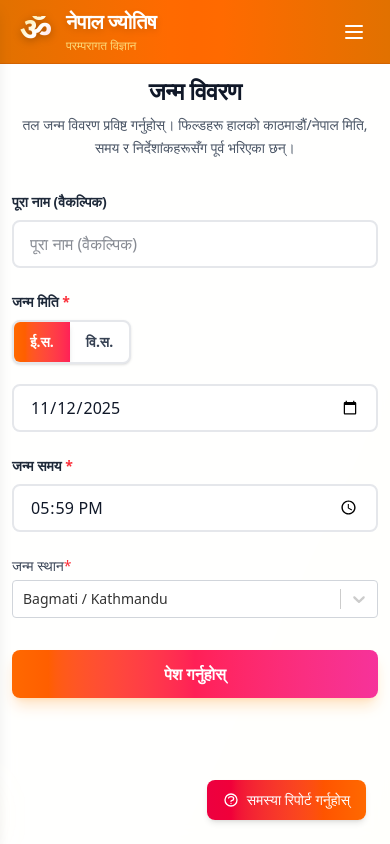
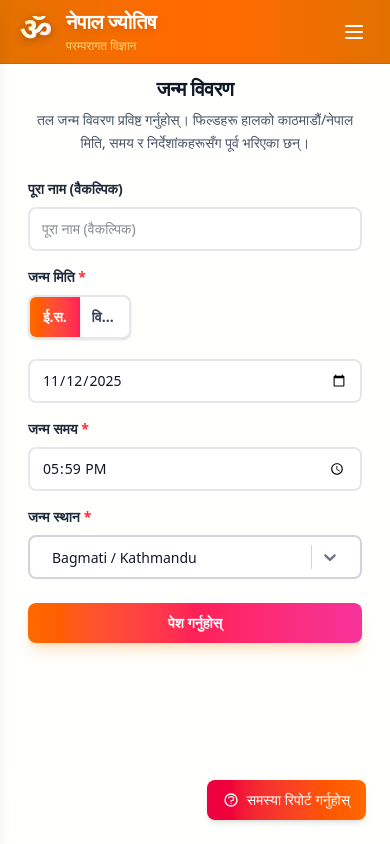
Before and after one commit to mhnpd-org/nepal-jyotish, a Next.js app: page /astro/janma in a window 390 px wide. Built offline with nearby package versions, Linux system fonts and the light colour scheme.

Commit message:
refactor: improve UI consistency and responsiveness across form components

```diff
--- a/src/app/astro/janma/page.tsx
+++ b/src/app/astro/janma/page.tsx
@@ -98,14 +98,14 @@ export default function JanmaPage() {
     submit: 'पेश गर्नुहोस्'
   } as const;
   return (
-    <main className="w-full">
+    <main className="w-full px-4 sm:px-6 lg:px-8">
       <form
         onSubmit={handleSubmit(onSubmit)}
-        className="w-full max-w-3xl mx-auto"
+        className="w-full max-w-2xl lg:max-w-3xl mx-auto"
       >
         {/* Header - clean and simple */}
-        <header className="mb-8 text-center sm:text-left">
-          <h1 className="text-2xl sm:text-3xl font-bold tracking-tight text-gray-900 dark:text-gray-100">
+        <header className="mb-6 sm:mb-8 text-center sm:text-left">
+          <h1 className="text-xl sm:text-2xl lg:text-3xl font-bold tracking-tight text-gray-900 dark:text-gray-100">
             {labels.title}
           </h1>
           <p className="text-sm sm:text-base text-gray-600 dark:text-gray-400 mt-2 leading-relaxed">
@@ -114,22 +114,22 @@ export default function JanmaPage() {
         </header>
 
         {/* Simple form without card wrapper */}
-        <div className="flex flex-col gap-6">
+        <div className="flex flex-col gap-4 sm:gap-6">
             {/* Name (optional) */}
             <div className="flex flex-col gap-2 w-full">
-              <label htmlFor="name" className="text-sm font-semibold text-gray-800 dark:text-gray-200">{labels.name}</label>
+              <label htmlFor="name" className="text-sm sm:text-base font-semibold text-gray-800 dark:text-gray-200">{labels.name}</label>
               <input
                 id="name"
                 type="text"
                 placeholder={labels.name}
-                className="rounded-lg border-2 border-gray-200 dark:border-gray-700 bg-white dark:bg-gray-900 px-4 py-2.5 text-base focus-visible:outline-none focus-visible:ring-2 focus-visible:ring-orange-500 focus-visible:border-orange-500 transition-all"
+                className="rounded-lg border-2 border-gray-200 dark:border-gray-700 bg-white dark:bg-gray-900 px-3 sm:px-4 py-2.5 text-sm sm:text-base focus-visible:outline-none focus-visible:ring-2 focus-visible:ring-orange-500 focus-visible:border-orange-500 transition-all"
                 {...register("name")}
               />
             </div>
 
             {/* Date of Birth (required) */}
             <div className="flex flex-col gap-2 w-full">
-              <label className="text-sm font-semibold text-gray-800 dark:text-gray-200">
+              <label className="text-sm sm:text-base font-semibold text-gray-800 dark:text-gray-200">
                 {labels.date_of_birth} <span className="text-red-500">*</span>
               </label>
 
@@ -192,11 +192,11 @@ export default function JanmaPage() {
           </div>
 
           {/* Submit button */}
-          <div className="mt-8">
+          <div className="mt-6 sm:mt-8">
             <button
               type="submit"
               disabled={isSubmitting}
-              className="w-full sm:w-auto inline-flex items-center justify-center gap-2 rounded-lg bg-gradient-to-r from-orange-500 via-rose-500 to-pink-500 hover:from-orange-600 hover:via-rose-600 hover:to-pink-600 disabled:opacity-60 disabled:cursor-not-allowed text-white px-8 py-3 text-base font-semibold shadow-lg shadow-orange-300/40 focus:outline-none focus:ring-2 focus:ring-offset-2 focus:ring-orange-500 transition-all"
+              className="w-full sm:w-auto inline-flex items-center justify-center gap-2 rounded-lg bg-gradient-to-r from-orange-500 via-rose-500 to-pink-500 hover:from-orange-600 hover:via-rose-600 hover:to-pink-600 disabled:opacity-60 disabled:cursor-not-allowed text-white px-6 sm:px-8 py-2.5 sm:py-3 text-sm sm:text-base font-semibold shadow-lg shadow-orange-300/40 focus:outline-none focus:ring-2 focus:ring-offset-2 focus:ring-orange-500 transition-all"
             >
               {isSubmitting ? 'पेश गर्दै...' : labels.submit}
             </button>
--- a/src/form-components/calendar-toggle.tsx
+++ b/src/form-components/calendar-toggle.tsx
@@ -29,14 +29,14 @@ export function CalendarToggle({
               onChange(cal);
             }
           }}
-          className={`h-10 px-4 text-sm font-semibold flex items-center justify-center transition-all focus:outline-none focus-visible:ring-2 focus-visible:ring-orange-500 ${
+          className={`h-10 px-3 sm:px-4 text-sm sm:text-base font-semibold flex items-center justify-center transition-all focus:outline-none focus-visible:ring-2 focus-visible:ring-orange-500 min-w-0 flex-1 sm:flex-none ${
             value === cal
               ? "bg-gradient-to-r from-orange-500 to-rose-500 text-white shadow-md"
               : "bg-transparent text-gray-700 dark:text-gray-300 hover:bg-gray-50 dark:hover:bg-gray-800"
           }`}
           aria-pressed={value === cal}
         >
-          {cal === 'AD' ? labels.ad : labels.bs}
+          <span className="truncate">{cal === 'AD' ? labels.ad : labels.bs}</span>
         </button>
       ))}
     </div>
--- a/src/form-components/district-picker.tsx
+++ b/src/form-components/district-picker.tsx
@@ -64,26 +64,86 @@ export function DistrictPicker<TFieldValues extends FieldValues>(props: District
 	const customStyles: StylesConfig<OptionType, false, GroupBase<OptionType>> = {
 		control: (base: CSSObjectWithLabel, state: ControlProps<OptionType, false>) => ({
 			...base,
-			borderColor: state.isFocused ? '#3b82f6' : '#d1d5db',
-			boxShadow: state.isFocused ? '0 0 0 2px rgba(59,130,246,0.35)' : 'none',
-			'&:hover': { borderColor: '#3b82f6' },
-			fontSize: '0.875rem',
-			minHeight: '38px'
+			borderColor: state.isFocused ? '#f97316' : '#d1d5db', // Orange focus like other inputs
+			borderWidth: '2px', // Match our border-2
+			borderRadius: '0.5rem', // Match rounded-lg
+			boxShadow: state.isFocused ? '0 0 0 2px rgba(249, 115, 22, 0.2)' : 'none', // Orange ring
+			'&:hover': { borderColor: '#f97316' }, // Orange hover
+			backgroundColor: 'white', // Will be handled by CSS classes for dark mode
+			minHeight: '44px', // Match py-2.5 height
+			fontSize: '0.875rem', // text-sm for mobile, will be overridden by media query
+			paddingLeft: '0.75rem', // px-3 on mobile, will be overridden by media query
+			paddingRight: '0.75rem',
+			'@media (min-width: 640px)': {
+				fontSize: '1rem', // text-base for desktop
+				paddingLeft: '1rem', // px-4 on desktop
+				paddingRight: '1rem'
+			}
 		}),
 		menu: (base: CSSObjectWithLabel) => ({
 			...base,
 			zIndex: 60,
-			fontSize: '0.875rem'
+			fontSize: '0.875rem',
+			borderRadius: '0.5rem',
+			border: '2px solid #d1d5db',
+			backgroundColor: 'white',
+			boxShadow: '0 10px 15px -3px rgba(0, 0, 0, 0.1), 0 4px 6px -2px rgba(0, 0, 0, 0.05)',
+			'@media (min-width: 640px)': {
+				fontSize: '1rem'
+			}
 		}),
 		option: (base: CSSObjectWithLabel, state: OptionProps<OptionType, false>) => ({
 			...base,
-			backgroundColor: state.isSelected ? '#2563eb' : state.isFocused ? '#eff6ff' : 'white',
+			backgroundColor: state.isSelected
+				? '#f97316' // Orange selected
+				: state.isFocused
+					? '#fed7aa' // Orange-100 focused
+					: 'white',
 			color: state.isSelected ? 'white' : '#111827',
-			cursor: 'pointer'
+			cursor: 'pointer',
+			fontSize: '0.875rem',
+			'@media (min-width: 640px)': {
+				fontSize: '1rem'
+			},
+			'&:active': {
+				backgroundColor: state.isSelected ? '#ea580c' : '#fdba74' // Orange-600 active
+			}
 		}),
-		input: (base: CSSObjectWithLabel) => ({ ...base, fontSize: '0.875rem' }),
-		singleValue: (base: CSSObjectWithLabel) => ({ ...base, fontSize: '0.875rem' }),
-		placeholder: (base: CSSObjectWithLabel) => ({ ...base, fontSize: '0.875rem', color: '#6b7280' })
+		input: (base: CSSObjectWithLabel) => ({
+			...base,
+			fontSize: '0.875rem',
+			color: '#111827', // text-gray-900
+			'@media (min-width: 640px)': {
+				fontSize: '1rem'
+			}
+		}),
+		singleValue: (base: CSSObjectWithLabel) => ({
+			...base,
+			fontSize: '0.875rem',
+			color: '#111827', // text-gray-900
+			'@media (min-width: 640px)': {
+				fontSize: '1rem'
+			}
+		}),
+		placeholder: (base: CSSObjectWithLabel) => ({
+			...base,
+			fontSize: '0.875rem',
+			color: '#6b7280', // text-gray-500
+			'@media (min-width: 640px)': {
+				fontSize: '1rem'
+			}
+		}),
+		indicatorSeparator: (base: CSSObjectWithLabel) => ({
+			...base,
+			backgroundColor: '#d1d5db'
+		}),
+		dropdownIndicator: (base: CSSObjectWithLabel) => ({
+			...base,
+			color: '#6b7280',
+			'&:hover': {
+				color: '#f97316'
+			}
+		})
 	};
 
 		return (
@@ -104,9 +164,10 @@ export function DistrictPicker<TFieldValues extends FieldValues>(props: District
 
 					return (
 						<div className={`w-full ${className}`}>
-							<label className="block text-sm font-medium text-gray-700 mb-1">
-								{label}{required && <span className="text-red-500">*</span>}
+							<label className="block text-sm sm:text-base font-semibold text-gray-800 dark:text-gray-200 mb-2">
+								{label}{required && <span className="text-red-500 ml-1">*</span>}
 							</label>
+							<div className="[&_.district-select__control]:!bg-white dark:[&_.district-select__control]:!bg-gray-900 [&_.district-select__control]:!border-gray-200 dark:[&_.district-select__control]:!border-gray-700 [&_.district-select__single-value]:!text-gray-900 dark:[&_.district-select__single-value]:!text-gray-100 [&_.district-select__input]:!text-gray-900 dark:[&_.district-select__input]:!text-gray-100">
 								<Select
 									instanceId={`${name}-district-select`}
 									isDisabled={disabled}
@@ -123,8 +184,9 @@ export function DistrictPicker<TFieldValues extends FieldValues>(props: District
 									classNamePrefix="district-select"
 									noOptionsMessage={() => "No matches"}
 								/>
+							</div>
 							{fieldState.error && (
-								<p className="text-xs text-red-600 mt-2">{fieldState.error.message}</p>
+								<span className="text-red-500 text-xs sm:text-sm mt-1">{fieldState.error.message}</span>
 							)}
 						</div>
 					);
--- a/src/form-components/english-date-picker.tsx
+++ b/src/form-components/english-date-picker.tsx
@@ -20,7 +20,7 @@ export function EnglishDatePicker({
   return (
     <div className={`flex flex-col gap-2 ${className}`}>
       {label && (
-        <label className="text-sm font-semibold text-gray-800 dark:text-gray-200">
+        <label className="text-sm sm:text-base font-semibold text-gray-800 dark:text-gray-200">
           {label} {required && <span className="text-red-500">*</span>}
         </label>
       )}
@@ -34,11 +34,11 @@ export function EnglishDatePicker({
             <input
               {...field}
               type="date"
-              className="w-full rounded-lg border-2 border-gray-200 dark:border-gray-700 bg-white dark:bg-gray-900 px-4 py-2.5 text-base focus-visible:outline-none focus-visible:ring-2 focus-visible:ring-orange-500 focus-visible:border-orange-500 transition-all cursor-pointer"
+              className="w-full rounded-lg border-2 border-gray-200 dark:border-gray-700 bg-white dark:bg-gray-900 px-3 sm:px-4 py-2.5 text-sm sm:text-base focus-visible:outline-none focus-visible:ring-2 focus-visible:ring-orange-500 focus-visible:border-orange-500 transition-all cursor-pointer"
               aria-invalid={error ? "true" : "false"}
             />
             {error && (
-              <span className="text-red-500 text-sm mt-1">{error.message}</span>
+              <span className="text-red-500 text-xs sm:text-sm mt-1">{error.message}</span>
             )}
           </div>
         )}
--- a/src/form-components/nepali-date-picker.tsx
+++ b/src/form-components/nepali-date-picker.tsx
@@ -51,7 +51,7 @@ export function NepaliDatePickerComponent<TFieldValues extends FieldValues>({
   return (
     <div className={`flex flex-col gap-2 ${className}`}>
       {label && (
-        <label className="text-sm font-semibold text-gray-800 dark:text-gray-200">
+        <label className="text-sm sm:text-base font-semibold text-gray-800 dark:text-gray-200">
           {label} {required && <span className="text-red-500">*</span>}
         </label>
       )}
@@ -77,7 +77,7 @@ export function NepaliDatePickerComponent<TFieldValues extends FieldValues>({
             <div className="flex flex-col">
               <div className="[&_.nepali-datepicker-reactjs]:w-full [&_.nepali-datepicker-reactjs_input]:w-full">
                 <NepaliDatePicker
-                  inputClassName="w-full px-4 py-2.5 text-base border-2 border-gray-200 dark:border-gray-700 bg-white dark:bg-gray-900 text-gray-900 dark:text-gray-100 rounded-lg focus:outline-none focus:ring-2 focus:ring-orange-500 focus:border-orange-500 transition-all cursor-pointer"
+                  inputClassName="w-full px-3 sm:px-4 py-2.5 text-sm sm:text-base border-2 border-gray-200 dark:border-gray-700 bg-white dark:bg-gray-900 text-gray-900 dark:text-gray-100 rounded-lg focus:outline-none focus:ring-2 focus:ring-orange-500 focus:border-orange-500 transition-all cursor-pointer"
                   className=""
                   value={displayValue}
                   onChange={handleDateChange}
@@ -90,7 +90,7 @@ export function NepaliDatePickerComponent<TFieldValues extends FieldValues>({
               </div>
 
               {error && (
-                <span className="text-red-500 text-sm mt-1">{error.message}</span>
+                <span className="text-red-500 text-xs sm:text-sm mt-1">{error.message}</span>
               )}
             </div>
           );
--- a/src/form-components/time-picker.tsx
+++ b/src/form-components/time-picker.tsx
@@ -21,7 +21,7 @@ export function TimePicker<TFieldValues extends FieldValues>({
   return (
     <div className={`flex flex-col gap-2 ${className}`}>
       {label && (
-        <label className="text-sm font-semibold text-gray-800 dark:text-gray-200">
+        <label className="text-sm sm:text-base font-semibold text-gray-800 dark:text-gray-200">
           {label} {required && <span className="text-red-500">*</span>}
         </label>
       )}
@@ -50,12 +50,12 @@ export function TimePicker<TFieldValues extends FieldValues>({
                 value={displayValue}
                 onChange={handleTimeChange}
                 onBlur={field.onBlur}
-                className="w-full px-4 py-2.5 text-base border-2 border-gray-200 dark:border-gray-700 bg-white dark:bg-gray-900 text-gray-900 dark:text-gray-100 rounded-lg focus:outline-none focus:ring-2 focus:ring-orange-500 focus:border-orange-500 transition-all cursor-pointer"
+                className="w-full px-3 sm:px-4 py-2.5 text-sm sm:text-base border-2 border-gray-200 dark:border-gray-700 bg-white dark:bg-gray-900 text-gray-900 dark:text-gray-100 rounded-lg focus:outline-none focus:ring-2 focus:ring-orange-500 focus:border-orange-500 transition-all cursor-pointer"
                 aria-invalid={error ? "true" : "false"}
               />
 
               {error && (
-                <span className="text-red-500 text-sm mt-1">{error.message}</span>
+                <span className="text-red-500 text-xs sm:text-sm mt-1">{error.message}</span>
               )}
             </div>
           );
```
Also changed, not shown: 1 other file (tests, documents, lock files or other folders). Lines whose indentation alone changed are shown as unchanged.
